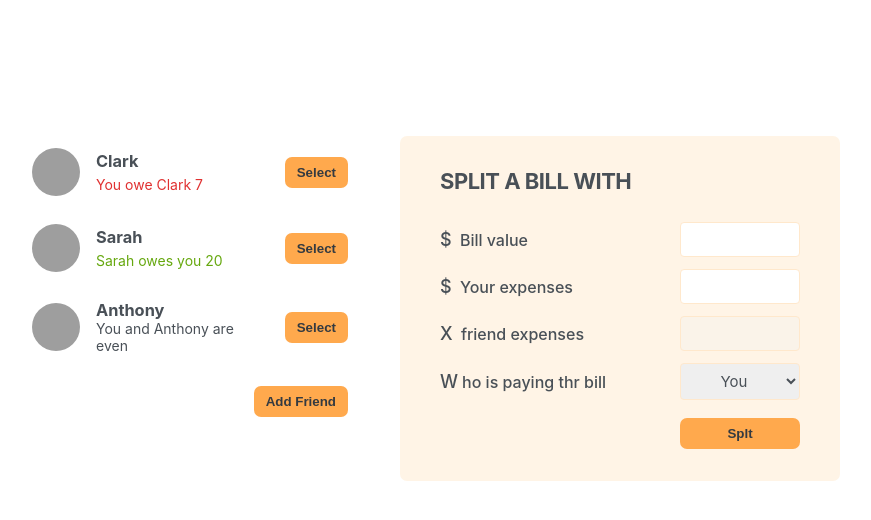
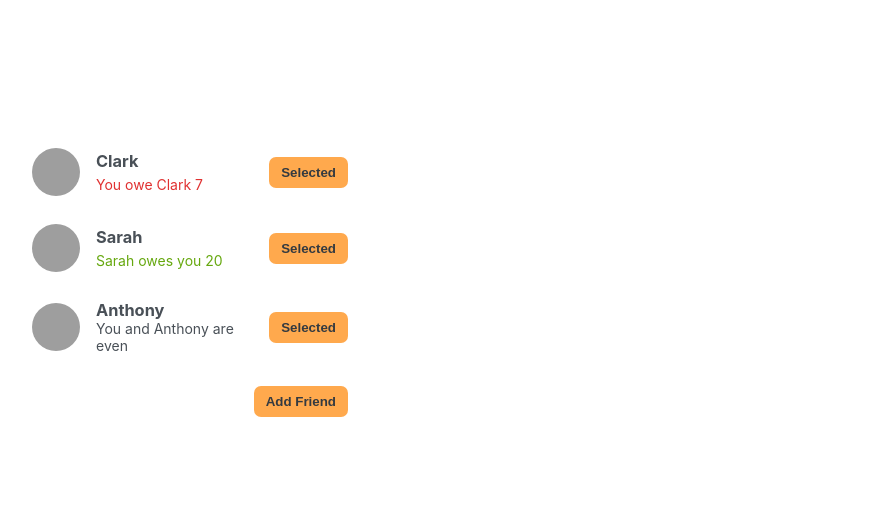
Before and after one commit to Huertz/eat-n-split, a React (Vite) app: page / in a window 1280 px wide. Shown: the top 520 px of the page, without its empty margins (210-1081 px from the left). Built offline with nearby package versions, Linux system fonts and the light colour scheme; grey boxes are pictures that could not be loaded.

Commit message:
selecting friend

```diff
--- a/src/App.jsx
+++ b/src/App.jsx
@@ -39,6 +39,7 @@
 export default function App() {
   const [showAddFriend, setShowAddFriend] = useState(false);
   const [friends, setFriend] = useState(initialFriends);
+  const [selectedFriend, setSelectedFriend] = useState(null);
 
   function handleShowAddFriend() {
     setShowAddFriend((show) => !show);
@@ -49,36 +50,49 @@
     setShowAddFriend(false);
   }
 
+  function handleSelection(friend) {
+    // setSelectedFriend(friend);
+    setSelectedFriend((cur) => (cur?.id === friend.id ? null : friend));
+    setShowAddFriend(false);
+  }
+
   return (
     <div className='app'>
       <div className='sidebar'>
-        <FriendsList friends={friends} />
+        <FriendsList
+          friends={friends}
+          selectedFriend={selectedFriend}
+          onSelection={handleSelection}
+        />
         {showAddFriend && <FormAddFriend onAddFriend={handleAddFriend} />}
         <Button onClick={handleShowAddFriend}>
           {showAddFriend ? 'Close' : 'Add Friend'}
         </Button>
       </div>
-      <FormSplitBill />
+      {selectedFriend && <FormSplitBill selectedFriend={selectedFriend} />}
     </div>
   );
 }
 
-function FriendsList({ friends }) {
+function FriendsList({ friends, onSelection, selectedFriend }) {
   return (
     <ul>
       {friends.map((friend) => (
         <Friend
           friend={friend}
           key={friend.id}
+          onSelection={onSelection}
+          selectedFriend={selectedFriend}
         />
       ))}
     </ul>
   );
 }
 
-function Friend({ friend }) {
+function Friend({ friend, onSelection, selectedFriend }) {
+  const isSelected = selectedFriend?.id === friend.id;
   return (
-    <li>
+    <li className={isSelected ? 'selected' : ''}>
       <img
         src={friend.image}
         alt={friend.name}
@@ -97,7 +111,12 @@
       )}
       {friend.balance === 0 && <p>You and {friend.name} are even</p>}
 
-      <button className='button'>Select</button>
+      <button
+        onClick={() => onSelection(friend)}
+        className='button'
+      >
+        {isSelected ? 'Close' : 'Selected'}
+      </button>
     </li>
   );
 }
@@ -145,26 +164,26 @@
   );
 }
 
-function FormSplitBill() {
+function FormSplitBill({ selectedFriend }) {
   return (
     <form className='form-split-bill'>
       <h2>Split a bill with</h2>
-      <label>$ Bill value</label>
+      <label>$ Bill value with {selectedFriend.name}</label>
       <input type='text' />
 
       <label>$ Your expenses</label>
       <input type='text' />
 
-      <label>X friend expenses</label>
+      <label> ${selectedFriend.name} friend expenses</label>
       <input
         type='text'
         disabled
       />
 
-      <label> Who is paying thr bill</label>
+      <label> $ Who is paying thr bill</label>
       <select>
         <option value='user'>You</option>
-        <option value='friend'>X</option>
+        <option value='friend'>{selectedFriend.name}</option>
       </select>
       <Button>Splt</Button>
     </form>
```
